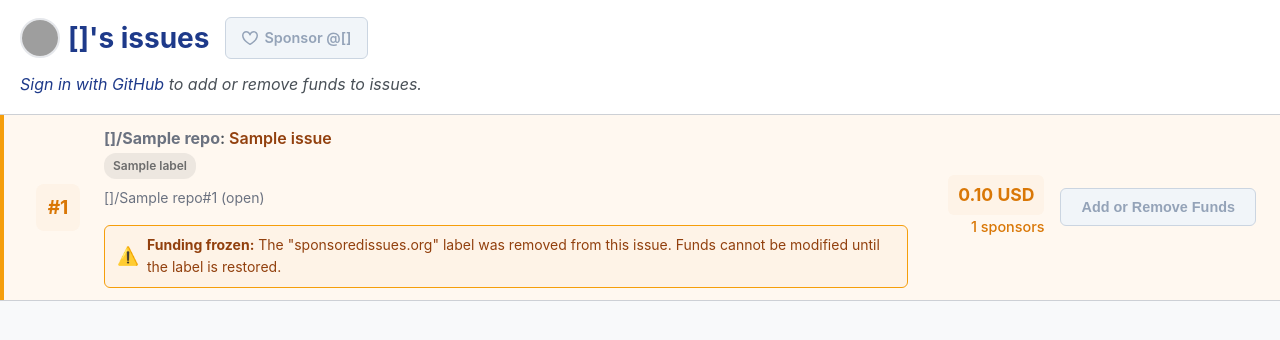
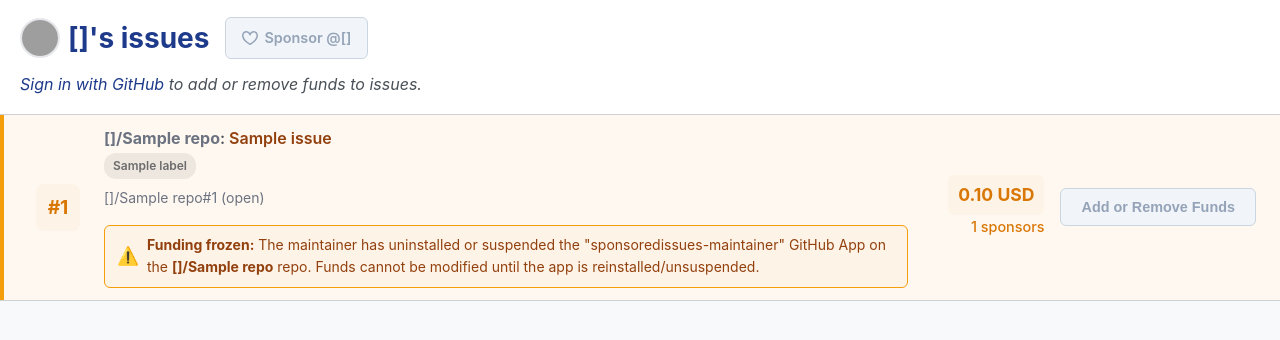
Before and after one commit to benvvalk/sponsoredissues.org-deploy, a Django app: template sponsoredissues/templates/owner_issues.html in a window 1280 px wide. Shown: the part 49-389 px from the top of the page. Run offline with Django 5.2, Linux system fonts and the light colour scheme; the template is opened without the code that fills it: most values are stand-ins (such as "Sample title", 1, 10 or a date in 2020); data that the repository does not hold is empty; some libraries are stand-ins or nearby versions; grey boxes are pictures that could not be loaded.

Commit message:
owner_issues: show issue as frozen if app is suspended on repo [UX]
If the `sponsoredissues-maintainer` GitHub App is
uninstalled/suspended on the repo for an issue, show the issue in a
frozen state with a warning, just like when the `sponsoredissues.org`
label has been removed from an open issue.

```diff
--- a/sponsoredissues/templates/owner_issues.html
+++ b/sponsoredissues/templates/owner_issues.html
@@ -698,7 +698,7 @@
 <div class="issues-list">
     {% if issues %}
         {% for issue in issues %}
-        <div class="issue-item{% if issue.is_selected %} is_selected{% endif %}{% if not issue.has_sponsoredissues_label %} frozen{% endif %}" id="issue-{{ issue.number }}" >
+        <div class="issue-item{% if issue.is_selected %} is_selected{% endif %}{% if not issue.github_app_enabled_on_repo or not issue.has_sponsoredissues_label %} frozen{% endif %}" id="issue-{{ issue.number }}" >
             <div class="rank-section">
                 <div class="rank">#{{ issue.rank }}</div>
             </div>
@@ -711,10 +711,15 @@
                         {% endfor %}
                     </div>
                     <div class="issue-number"><a href="https://github.com/{{ owner }}/{{ issue.repo }}/issues/{{ issue.number }}" target="_blank">{{ owner }}/{{ issue.repo }}#{{ issue.number }}</a> {% if issue.state == 'open' %}(open){% else %}(closed){% endif %}</div>
-                    {% if not issue.has_sponsoredissues_label %}
+                    {% if not issue.github_app_enabled_on_repo %}
                     <div class="frozen-warning">
                         <span class="warning-icon">⚠️</span>
-                        <span><strong>Funding frozen:</strong> The "sponsoredissues.org" label was removed from this issue. Funds cannot be modified until the label is restored.</span>
+                        <span><strong>Funding frozen:</strong> The maintainer has uninstalled or suspended the "sponsoredissues-maintainer" GitHub App on the <strong>{{owner}}/{{issue.repo}}</strong> repo. Funds cannot be modified until the app is reinstalled/unsuspended.</span>
+                    </div>
+                    {% elif not issue.has_sponsoredissues_label %}
+                    <div class="frozen-warning">
+                        <span class="warning-icon">⚠️</span>
+                        <span><strong>Funding frozen:</strong> The "sponsoredissues.org" label was removed from this issue. Funds cannot be modified until the maintainer re-adds the label.</span>
                     </div>
                     {% endif %}
                 </div>
@@ -735,7 +740,7 @@
                     data-user-donation="{{ issue.user_donation_cents }}"
                     data-total-donation="{{ issue.donation_total_cents }}"
                     onclick="openModal(this)"
-                    {% if not user.is_authenticated or total_sponsor_cents == 0 or user.username == owner or not issue.has_sponsoredissues_label %}disabled{% endif %}>Add or Remove Funds</button>
+                    {% if not user.is_authenticated or total_sponsor_cents == 0 or user.username == owner or not issue.github_app_enabled_on_repo or not issue.has_sponsoredissues_label %}disabled{% endif %}>Add or Remove Funds</button>
             </div>
         </div>
         {% endfor %}
--- a/sponsoredissues/views.py
+++ b/sponsoredissues/views.py
@@ -253,6 +253,7 @@ def owner_issues(request, owner, repo=None, issue_number=None):
             # the GitHub issue.
             parsed_issue = {
                 'is_selected': is_selected,
+                'github_app_enabled_on_repo': issue.repo != None,
                 'has_sponsoredissues_label': has_sponsoredissues_label,
                 'rank': len(parsed_issues) + 1,  # Simple ranking by order
                 'owner': issue_owner,
```
